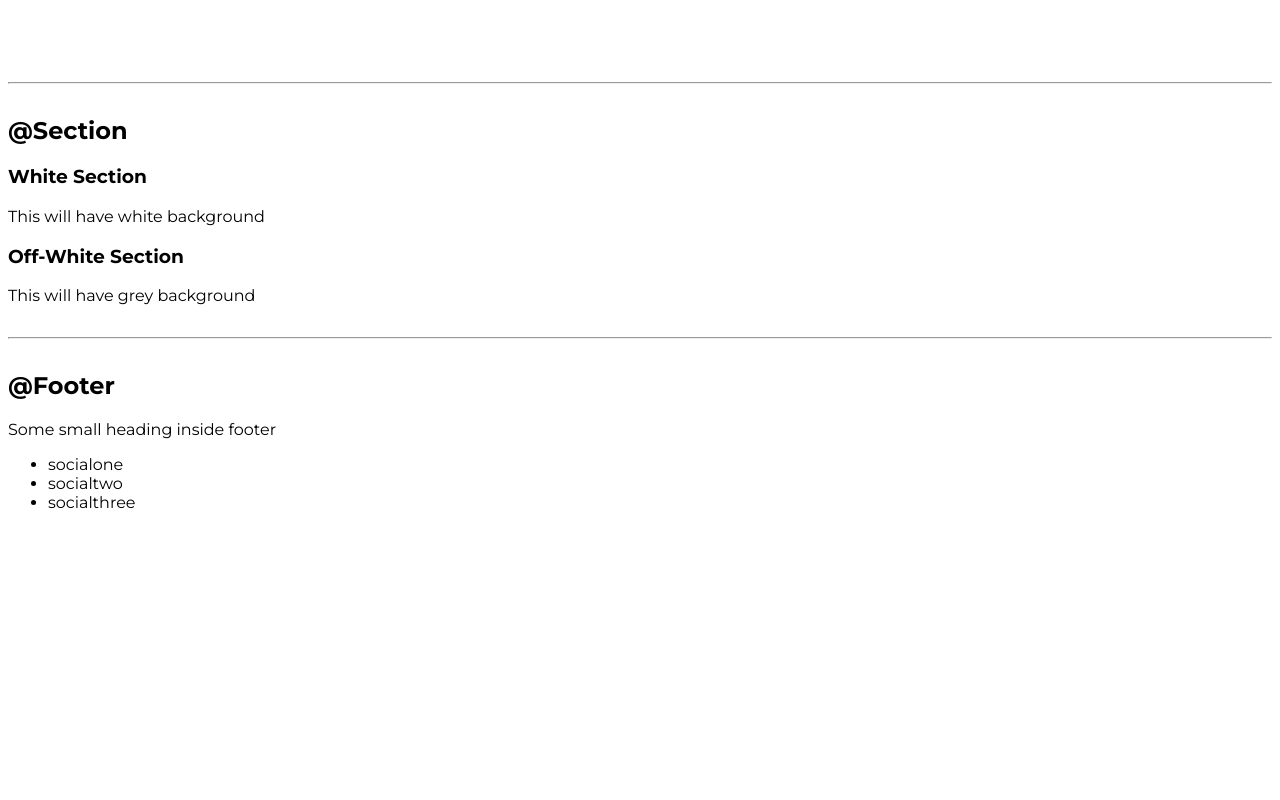
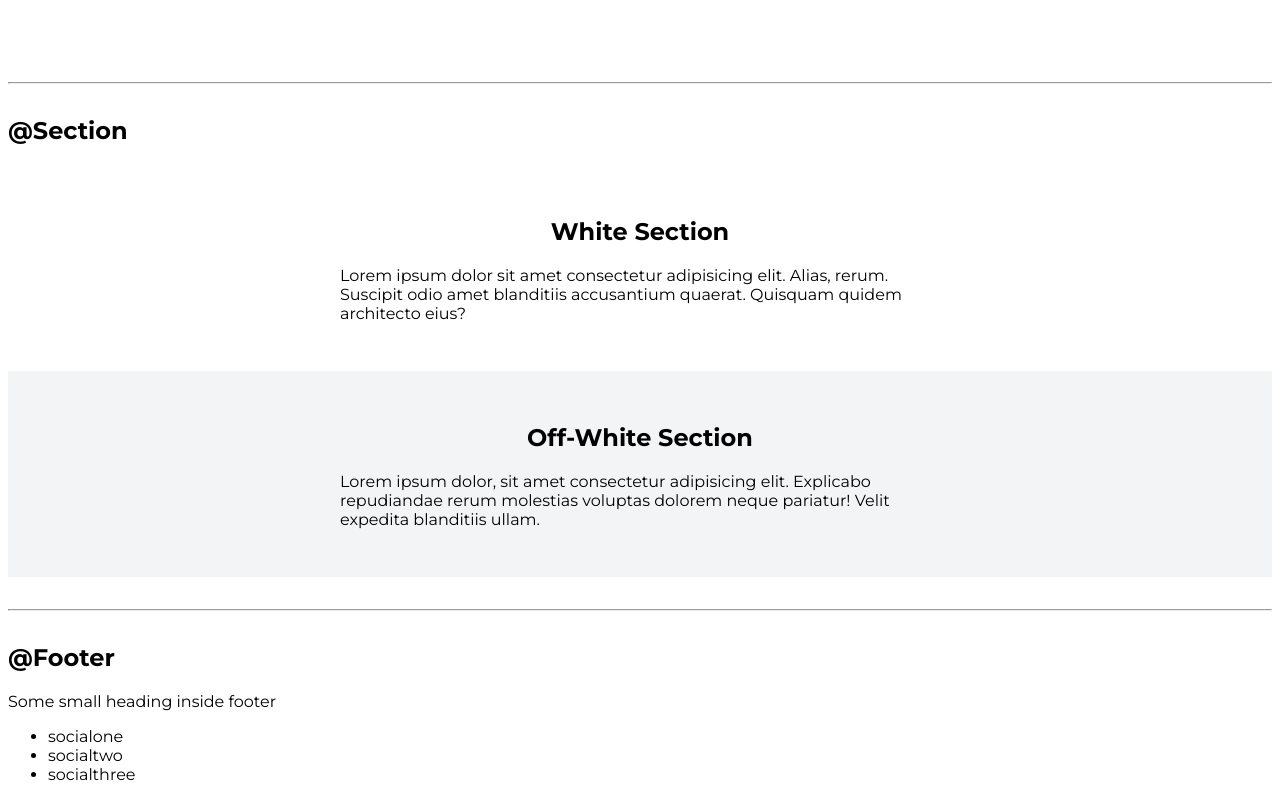
Before and after one commit to sachpreet71/component-library, a plain HTML site: page index.html in a window 1280 px wide. Shown: the part 1904-2704 px from the top of the page. Before the commit the page ends 2432 px from the top, so only its background shows below. Drawn offline with Linux system fonts and the light colour scheme.

Commit message:
css: section

```diff
--- a/index.html
+++ b/index.html
@@ -101,14 +101,18 @@
   <h2>@Section</h2>
 
 
-  <section>
-    <h3>White Section</h3>
-    <p>This will have white background</p>
+  <section class="section">
+    <div class="container container-center">
+      <h1>White Section</h1>
+      <p>Lorem ipsum dolor sit amet consectetur adipisicing elit. Alias, rerum. Suscipit odio amet blanditiis accusantium quaerat. Quisquam quidem architecto eius?</p>
+    </div>
   </section>
 
-  <section>
-    <h3>Off-White Section</h3>
-    <p>This will have grey background</p>
+  <section class="section ow">
+    <div class="container container-center">
+      <h1>Off-White Section</h1>
+      <p>Lorem ipsum dolor, sit amet consectetur adipisicing elit. Explicabo repudiandae rerum molestias voluptas dolorem neque pariatur! Velit expedita blanditiis ullam.</p>
+    </div>
   </section>
 
   <hr />
--- a/style.css
+++ b/style.css
@@ -2,7 +2,8 @@
 
 :root {
   --primary-color: #7C3AED;
-  --dark-gray:  #6b7280;
+  --off-white:#F3F4F6;
+  --dark-gray:  #6B7280;
 }
 
 body {
@@ -102,3 +103,17 @@ hr {
 .hero .hero-heading .heading-inverted {
   color: var(--primary-color);
 }
+
+/* sections */
+
+.section {
+  padding: 2rem;
+}
+
+.section h1 {
+  text-align: center;
+}
+
+.ow {
+  background-color: var(--off-white);
+}
```
